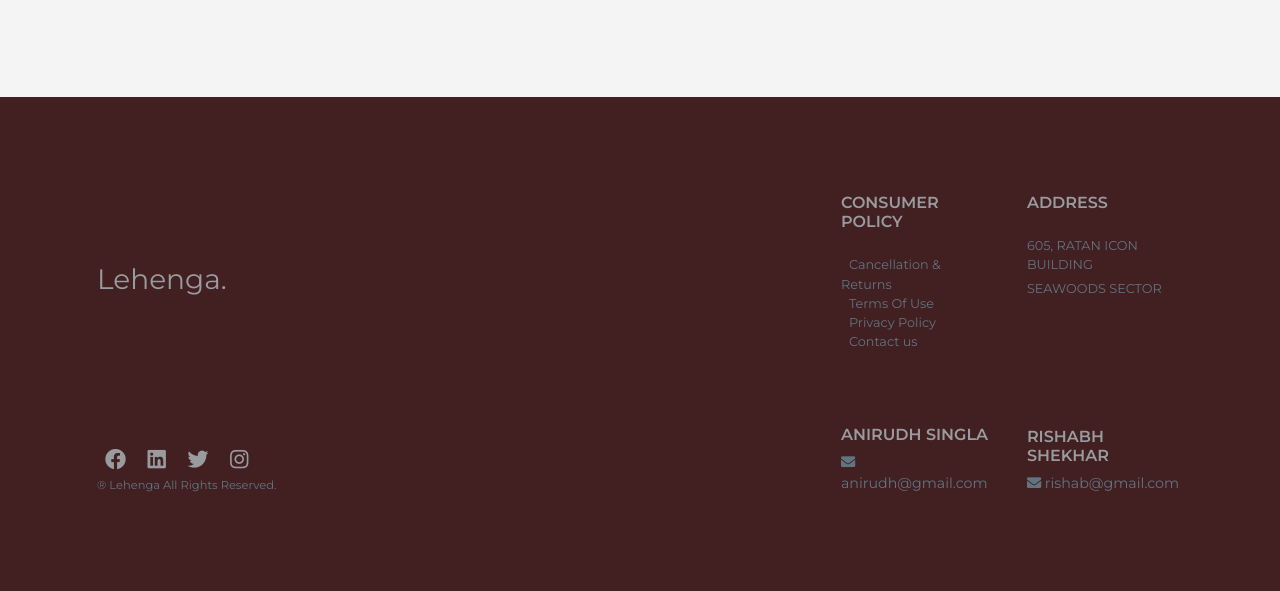
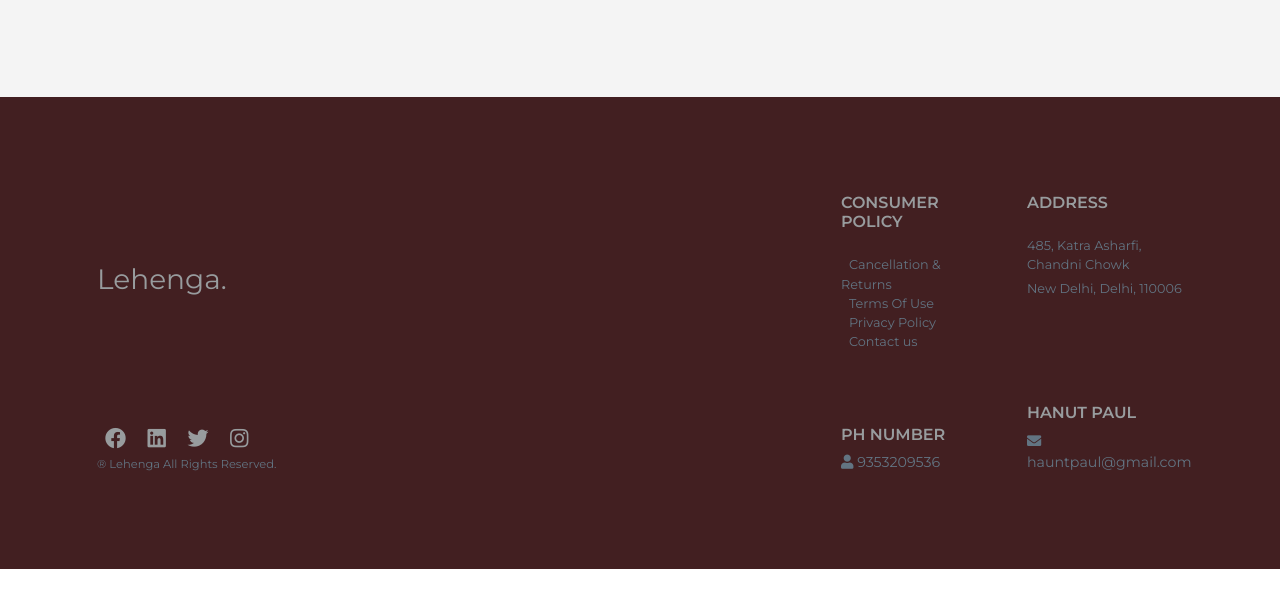
Before and after one commit to herangeo/Lehenga, a Django app: page /wishlist/ in a window 1280 px wide. Shown: the part 753-1344 px from the top of the page. After the commit the page ends 1322 px from the top, so only its background shows below. Run offline with Django 5.2, Linux system fonts and the light colour scheme; a user stored in the database is signed in; data comes from the database, SQL or seed files in the repository; some libraries are stand-ins or nearby versions.

Commit message:
Update wishlist_page.html

```diff
--- a/products/templates/wishlist_page.html
+++ b/products/templates/wishlist_page.html
@@ -869,6 +869,7 @@ footer {
     </div>
 
   </div>
+
   <div class="container-fluid pb-0 mb-0 justify-content-center text-light ">
     <footer>
         <div class="row my-5 justify-content-center py-5">
@@ -884,7 +885,7 @@ footer {
                             <li><a style="color: rgb(98, 116, 130); text-decoration: none;" href="{% url 'contact' %}">Contact us</a></li>
                         </ul>
                     </div>
-                            <div class="col-xl-2 col-md-4 col-sm-4 col-12"><h6 class="mb-3 mb-lg-4 text-muted bold-text mt-sm-0 mt-5"><b>ADDRESS</b></h6><p class="mb-1">605, RATAN ICON BUILDING</p><p>SEAWOODS SECTOR</p> </div>
+                    <div class="col-xl-2 col-md-4 col-sm-4 col-12"><h6 class="mb-3 mb-lg-4 text-muted bold-text mt-sm-0 mt-5"><b>ADDRESS</b></h6><p class="mb-1">485, Katra Asharfi, Chandni Chowk</p><p>New Delhi, Delhi, 110006</p> </div>
                 </div>
                 <div class="row ">
                     <div class="col-xl-8 col-md-4 col-sm-4 col-auto my-md-0 mt-5 order-sm-1 order-3 align-self-end">
@@ -896,8 +897,8 @@ footer {
                         </p>
                         <small class="rights"><span>&#174;</span> Lehenga All Rights Reserved.</small>
                     </div>
-                                                    <div class="col-xl-2 col-md-4 col-sm-4 col-auto order-1 align-self-end "><h6 class="mt-55 mt-2 text-muted bold-text"><b>ANIRUDH SINGLA</b></h6><small> <span><i class="fa fa-envelope" aria-hidden="true"></i></span> anirudh@gmail.com</small></div>
-                            <div class="col-xl-2 col-md-4 col-sm-4 col-auto order-2 align-self-end mt-3   "><h6 class="text-muted bold-text"><b>RISHABH SHEKHAR</b></h6><small><span><i class="fa fa-envelope" aria-hidden="true"></i></span> rishab@gmail.com</small></div>
+                                            <div class="col-xl-2 col-md-4 col-sm-4 col-auto order-1 align-self-end "><h6 class="mt-55 mt-2 text-muted bold-text"><b>PH NUMBER</b></h6><small> <span><i class="fa fa-user" aria-hidden="true"></i></span> 9353209536</small></div>
+                    <div class="col-xl-2 col-md-4 col-sm-4 col-auto order-2 align-self-end mt-3   "><h6 class="text-muted bold-text"><b>HANUT PAUL</b></h6><small><span><i class="fa fa-envelope" aria-hidden="true"></i></span> hauntpaul@gmail.com</small></div>
                 </div>
             </div>
         </div>
```
Lines whose indentation alone changed are shown as unchanged.
